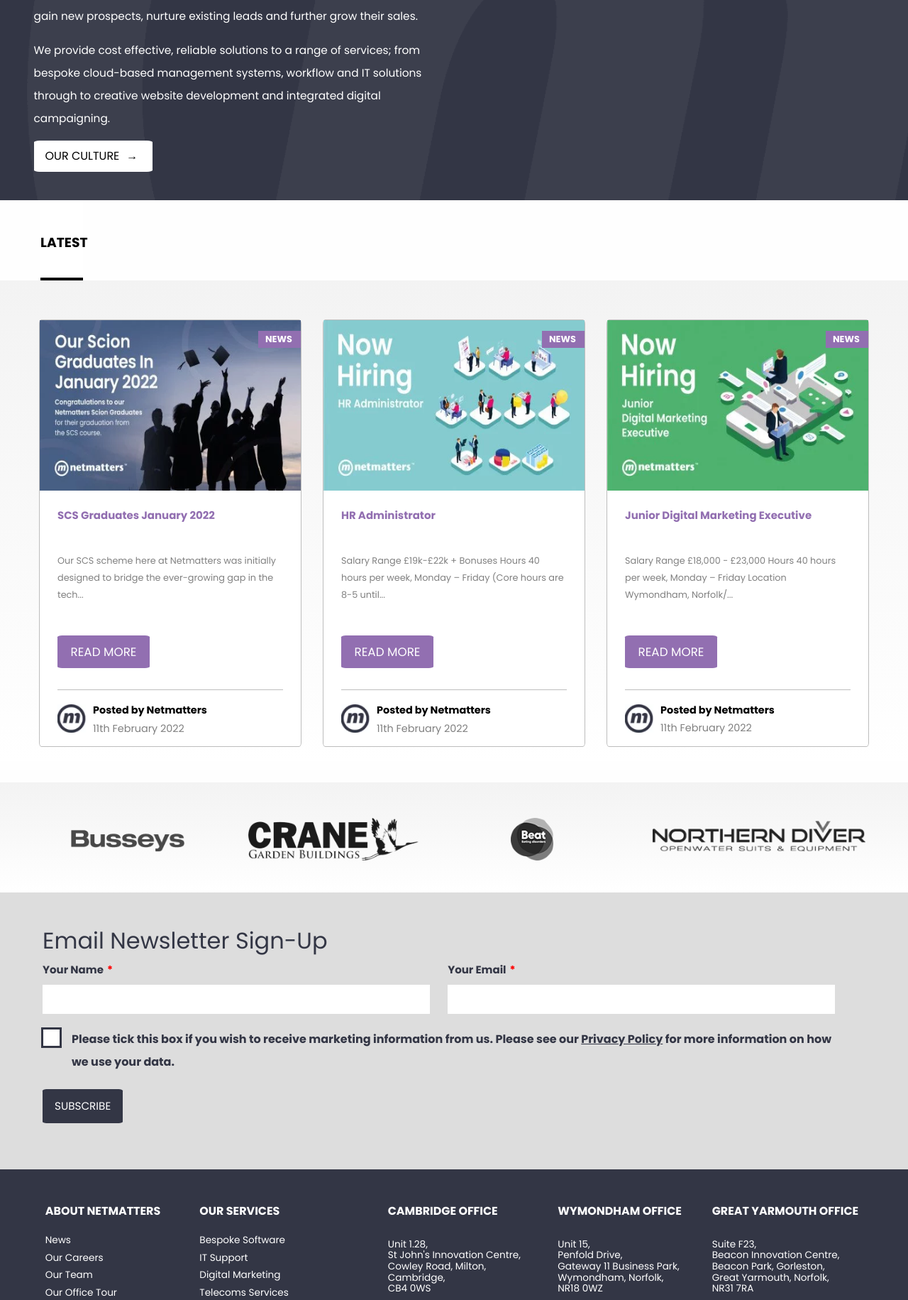
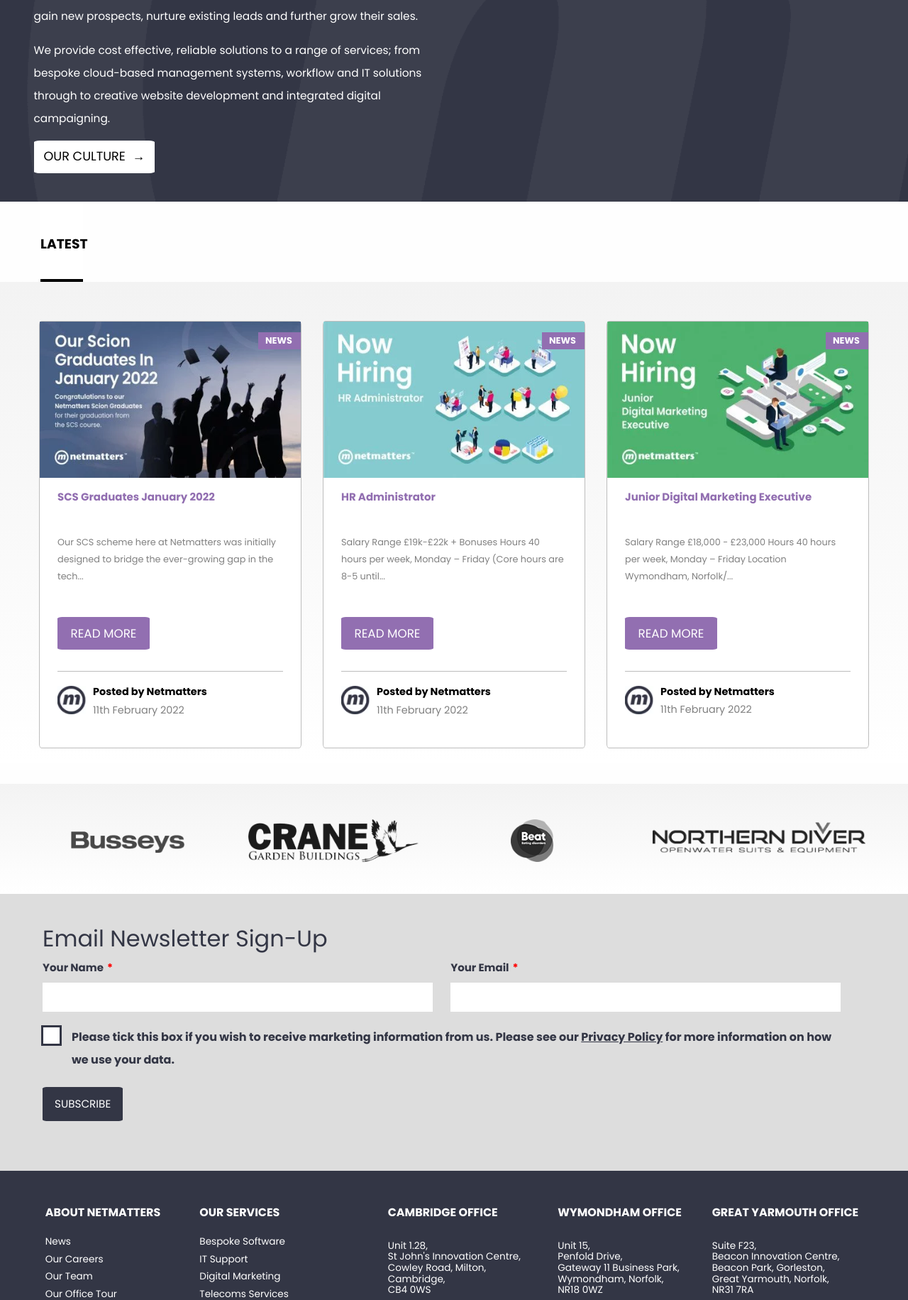
Before and after one commit to Ksmithprofessional/HTML-CSS-reflection, a PHP site: page / in a window 1280 px wide. Shown: the part 1722-3553 px from the top of the page at 71% size. Run offline with PHP 8.4, Linux system fonts and the light colour scheme; some libraries are stand-ins or nearby versions.

Commit message:
Added news image zoom, fixed forms, fixed main image

```diff
--- a/SCSS/base.css
+++ b/SCSS/base.css
@@ -125,10 +125,13 @@ fieldset {
 legend {
   font-size: 2rem;
   padding-top: 30px;
+  max-width: 95%;
 }
 
 input[type=text] {
   border: none;
+  -webkit-box-sizing: border-box;
+          box-sizing: border-box;
   margin: 5px 20px 20px 0px;
   padding: 12px 8px;
   min-width: 85vw;
@@ -241,12 +245,12 @@ input[type=checkbox]:focus {
 }
 
 .culture-but {
-  padding: 5px 0 12px 15px;
+  padding: 5px 0 12px 13px;
   margin-top: 10px;
-  height: 25px;
-  width: 150px;
+  height: 27px;
+  width: 155px;
   text-transform: uppercase;
-  font-size: 1rem;
+  font-size: 1.1rem;
   background-color: white;
   color: black;
   border: 1px solid white;
@@ -377,6 +380,10 @@ input[type=checkbox]:focus {
   width: 100%;
 }
 
+.news-height {
+  height: 270px;
+}
+
 .poster {
   margin-top: 20px;
   font-weight: bold;
@@ -1309,10 +1331,11 @@ a {
   fieldset {
     width: 700px;
     margin: 0 auto;
+    margin-top: -25px;
   }
   #name,
   #email {
-    width: 650px;
+    width: 670px;
     min-width: 650px;
   }
   label[for=marketing] {
@@ -1476,9 +1496,6 @@ a {
   .bio p {
     width: 900px;
   }
-  .news-img {
-    height: 40%;
-  }
   .news-1,
   .news-2 {
     height: 600px;
@@ -1495,6 +1512,27 @@ a {
   .news-1 footer,
   .news-2 footer {
     font-size: 0.9rem;
+  }
+  .news-1 .news-link,
+  .news-2 .news-link {
+    z-index: 1;
+  }
+  .news-1 .overflow-img,
+  .news-2 .overflow-img {
+    overflow: hidden;
+    height: 220px;
+  }
+  .news-1 img,
+  .news-2 img {
+    height: 100%;
+  }
+  .news-1 img:hover,
+  .news-2 img:hover {
+    -webkit-transform: scale(1.1);
+            transform: scale(1.1);
+    -webkit-transition: .3s;
+    transition: .3s;
+    opacity: 0.6;
   }
   .partner-1,
   .partner-2,
@@ -1509,10 +1547,11 @@ a {
   }
   fieldset {
     width: 920px;
+    margin-top: -5px;
   }
   #name,
   #email {
-    width: 420px;
+    width: 435px;
     min-width: 420px;
   }
   label[for=marketing] {
@@ -1653,6 +1692,23 @@ a {
   .news-3 article p {
     margin-top: 40px;
   }
+  .news-3 .news-link {
+    z-index: 1;
+  }
+  .news-3 .overflow-img {
+    overflow: hidden;
+    height: 220px;
+  }
+  .news-3 img {
+    height: 100%;
+  }
+  .news-3 img:hover {
+    -webkit-transform: scale(1.1);
+            transform: scale(1.1);
+    -webkit-transition: .3s;
+    transition: .3s;
+    opacity: 0.6;
+  }
   .news-1 .read-more,
   .news-2 .read-more,
   .news-3 .read-more {
@@ -1666,7 +1722,7 @@ a {
   }
   #name,
   #email {
-    width: 530px;
+    width: 550px;
   }
   label[for=marketing] {
     width: 1080px;
--- a/SCSS/bio.scss
+++ b/SCSS/bio.scss
@@ -30,12 +30,12 @@
 
 .culture-but {
 
-    padding: 5px 0 12px 15px;
+    padding: 5px 0 12px 13px;
     margin-top: 10px;
-    height: 25px;
-    width: 150px;
+    height: 27px;
+    width: 155px;
     text-transform: uppercase;
-    font-size: 1rem;
+    font-size: 1.1rem;
     background-color: white;
     color: black;
     border: 1px solid white;
--- a/SCSS/form.css
+++ b/SCSS/form.css
@@ -12,10 +12,13 @@ fieldset {
 legend {
   font-size: 2rem;
   padding-top: 30px;
+  max-width: 95%;
 }
 
 input[type=text] {
   border: none;
+  -webkit-box-sizing: border-box;
+          box-sizing: border-box;
   margin: 5px 20px 20px 0px;
   padding: 12px 8px;
   min-width: 85vw;
@@ -52,6 +55,7 @@ input[type=submit] {
 
 input[type=submit]:hover {
   background-color: #242424;
+  cursor: pointer;
 }
 
 input[type=checkbox] {
--- a/SCSS/form.scss
+++ b/SCSS/form.scss
@@ -15,10 +15,12 @@ legend {
 
     font-size: 2rem;
     padding-top: 30px;
+    max-width: 95%;
 }
 
 input[type=text] {
     border: none;
+    box-sizing: border-box;
     margin: 5px 20px 20px 0px;
     padding: 12px 8px;
     min-width: 85vw;
@@ -56,6 +58,7 @@ input[type=submit] {
     &:hover {
 
         background-color: rgb(36, 36, 36);
+        cursor: pointer;
     }
 
 }
--- a/SCSS/image-slides.scss
+++ b/SCSS/image-slides.scss
@@ -8,6 +8,17 @@
     display: flex;
     align-items: center;
     min-height: 400px;
+
+    &:before {
+
+    content: " ";
+    position: absolute;
+    left: 0;
+    right: 0;
+    top: 0;
+    bottom: 0;
+    background: linear-gradient(270deg, transparent 25%, #000);
+    }
 
     & h1,
     p {
@@ -28,6 +39,7 @@
     & p {
 
         font-size: 1.17rem;
+        line-height: 2rem;
     }
 
 
--- a/SCSS/media-queries.scss
+++ b/SCSS/media-queries.scss
@@ -46,6 +46,7 @@
         background-color: white;
         color: #999aa2;
         font-size: 1.1rem;
+        box-sizing: unset;
 
         &:focus {
 
@@ -83,6 +84,7 @@
     .menu {
 
         top: -30px;
+        height: 53px;
     }
 
     header img {
@@ -224,12 +226,13 @@
 
         width: 700px;
         margin: 0 auto;
+        margin-top: -25px;
     }
 
     #name,
     #email {
 
-        width: 650px;
+        width: 670px;
         min-width: 650px;
     }
 
@@ -313,7 +316,7 @@
 
         position: absolute;
         display: inline-block;
-        width: 135px;
+        width: 140px;
         color: white;
         border: 1px solid;
         border-radius: 5%;
@@ -322,6 +325,8 @@
         text-transform: uppercase;
         text-align: center;
         padding-top: 15px;
+        height: 38px;
+        top: -29px;
 
         &:hover {
 
@@ -329,18 +334,18 @@
         }
     }
 
-    .support,
-    .contact {
+    // .support,
+    // .contact {
 
-        height: 37px;
-        top: -27px;
-    }
+    //     height: 37px;
+    //     top: -27px;
+    // }
 
     .menu {
 
         right: 0px;
-        top: -27px;
-        height: 50px;
+        top: -28px;
+        height: 51px;
     }
 
     .support {
@@ -464,10 +469,10 @@
         }
       }
 
-    .news-img {
+    // .news-img {
 
-        height: 40%;
-    }
+    //     height: 40%;
+    // }
 
 
     .news-1,
@@ -490,6 +495,29 @@
 
             font-size: 0.9rem;
         }
+
+        & .news-link {
+
+            z-index: 1;
+        }
+
+        & .overflow-img {
+
+            overflow: hidden;
+            height: 220px;
+        }
+
+        & img {
+
+            height: 100%;
+
+            &:hover {
+
+                transform: scale(1.1);
+                transition: .3s;
+                opacity: 0.6;
+            }
+        }
     }
 
     .partner-1,
@@ -510,12 +538,13 @@
     fieldset {
 
         width: 920px;
+        margin-top: -5px;
     }
 
     #name,
     #email {
 
-        width: 420px;
+        width: 435px;
         min-width: 420px;
     }
 
@@ -734,6 +763,29 @@
 
             margin-top: 40px;
         }
+
+        & .news-link {
+
+            z-index: 1;
+        }
+
+        & .overflow-img {
+
+            overflow: hidden;
+            height: 220px;
+        }
+
+        & img {
+
+            height: 100%;
+
+            &:hover {
+
+                transform: scale(1.1);
+                transition: .3s;
+                opacity: 0.6;
+            }
+        }
     }
 
     .news-1,
@@ -755,7 +807,7 @@
     #name,
     #email {
 
-        width: 530px;
+        width: 550px;
     }
 
     label[for=marketing] {
--- a/SCSS/news.css
+++ b/SCSS/news.css
@@ -30,7 +30,6 @@
   border: 1px solid #bdbdbd;
   border-radius: 1%;
   margin: 30px 0px;
-  height: 620px;
   width: 93vw;
   background-color: white;
   color: gray;
@@ -111,6 +110,10 @@
   width: 100%;
 }
 
+.news-height {
+  height: 270px;
+}
+
 .poster {
   margin-top: 20px;
   font-weight: bold;
--- a/SCSS/news.scss
+++ b/SCSS/news.scss
@@ -34,7 +34,7 @@
     border: 1px solid rgb(189, 189, 189);
     border-radius: 1%;
     margin: 30px 0px;
-    height: 620px;
+    // height: 620px;
     width: 93vw;
     background-color: white;
     color: gray;
@@ -125,6 +125,11 @@
     width: 100%;
 }
 
+.news-height {
+
+    height: 270px;
+}
+
 .poster {
 
     margin-top: 20px;
--- a/index.html
+++ b/index.html
@@ -139,7 +139,10 @@
                 <div class="news-link">
                     <a href="#">NEWS</a>
                 </div>
+                <div class="overflow-img">
                     <a href="#"><img src="Images/scs-graduates-january-yUfC.webp" alt="January 2022 scion graduates" class="news-img"></a>
+                </div>
+                <div class="news-height">
                     <article>
                         <h3><a href="#">SCS Graduates January 2022</a></h3>
                         <p>Our SCS scheme here at Netmatters was initially designed to bridge the ever-growing gap in the tech...</p>
@@ -151,12 +154,16 @@
                         <p class="date"> 11th February 2022</p>
                     </footer> <!-- needs to update with poster, might not be css? -->
                 </div>
+            </div>
 
             <div class="news-2">
                 <div class="news-link">
                     <a href="#">NEWS</a>
                 </div>
+                <div class="overflow-img">
                     <a href="#"><img src="Images/hr-administrator-yA4G.webp" alt="Now hiring, hr administrator" class="news-img"></a>
+                </div>
+                <div class="news-height">
                     <article>
                         <h3><a href="#">HR Administrator</a></h3>
                         <p>Salary Range £19k-£22k + Bonuses Hours 40 hours per week, Monday – Friday (Core hours are 8-5 until...</p>
@@ -168,12 +175,16 @@
                         <p class="date"> 11th February 2022</p>
                     </footer> <!-- needs to update with poster, might not be css? -->
                 </div>
+            </div>
 
             <div class="news-3">
                 <div class="news-link">
                     <a href="#">NEWS</a>
                 </div>
+                <div class="overflow-img">
                     <a href="#"><img src="Images/junior-digital-marketing-82OT.webp" alt="Now hiring, Junior Digital Marketing Executive" class="news-img"></a>
+                </div>
+                <div class="news-height">
                     <article>
                         <h3><a href="#">Junior Digital Marketing Executive </a></h3>
                         <p>Salary Range £18,000 - £23,000 Hours 40 hours per week, Monday – Friday Location Wymondham, Norfolk/...</p>
@@ -184,6 +195,7 @@
                         <p class="poster">Posted by Netmatters</p>
                         <p class="date"> 11th February 2022</p>
                     </footer> <!-- needs to update with poster, might not be css? -->
+                </div>
             </div>
     </div>
 
```
Also changed, not shown: other parts of SCSS/base.css (+21 -9 lines), SCSS/bio.css (+4 -4 lines), SCSS/image-slides.css (+12 -0 lines), SCSS/media-queries.css (+51 -14 lines), 6 other files. Lines whose indentation alone changed are shown as unchanged.
